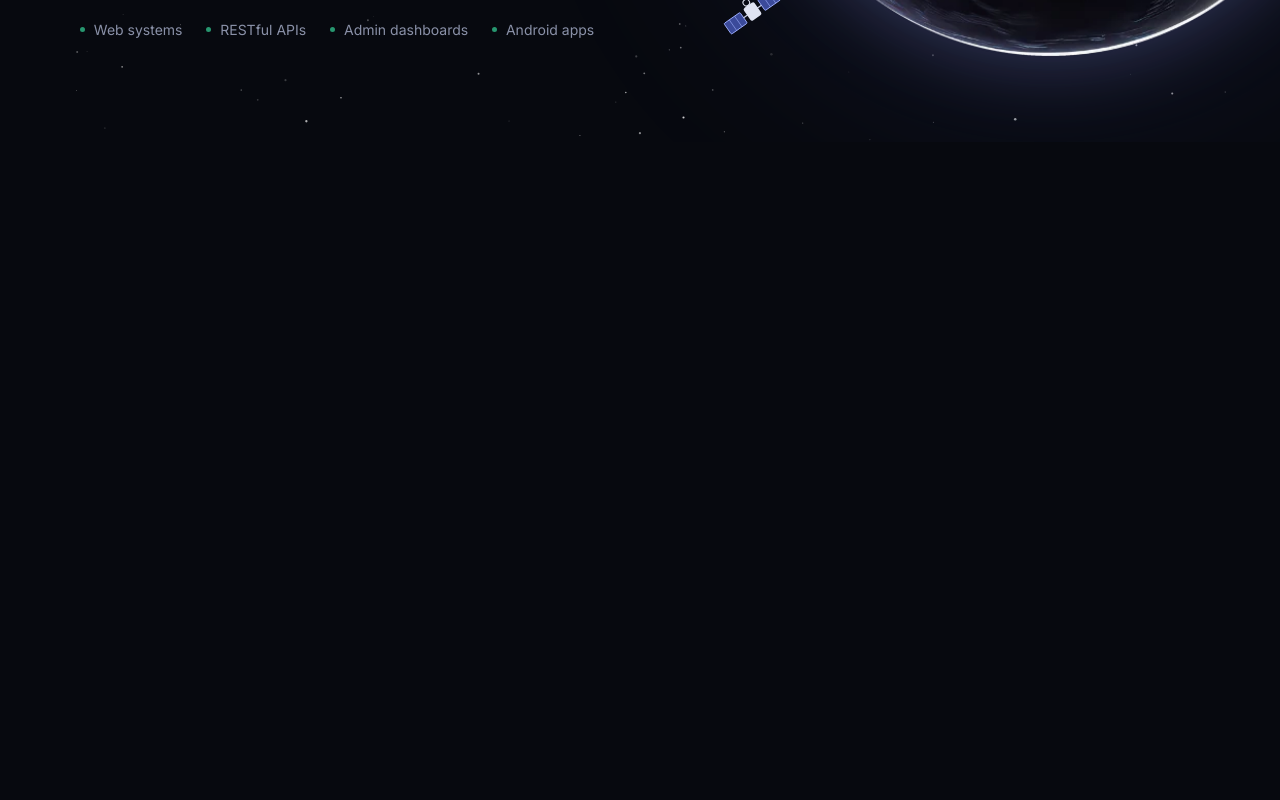
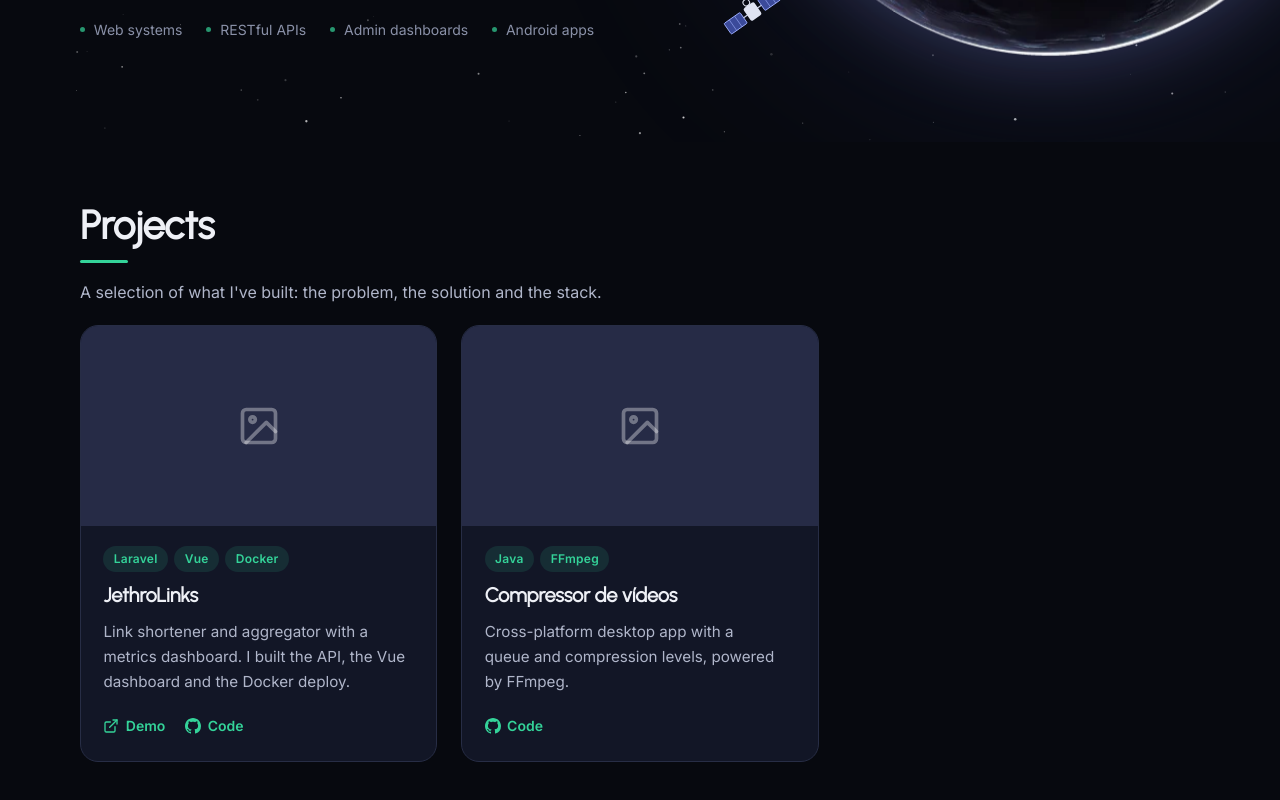
Before and after one commit to Gustavoo01/portfolio, a Vue app: page / in a window 1280 px wide. Shown: the part 658-1458 px from the top of the page. Before the commit the page ends 800 px from the top, so only its background shows below. Built offline with nearby package versions, Linux system fonts and the light colour scheme.

Commit message:
feat: adiciona seção de projetos com quantidade ajustada à tela

```diff
--- a/src/App.vue
+++ b/src/App.vue
@@ -3,6 +3,7 @@ import { useI18n } from "@/i18n";
 import AppHeader from "@/components/layout/AppHeader.vue";
 import StarField from "@/components/hero/StarField.vue";
 import HeroSection from "@/components/hero/HeroSection.vue";
+import ProjectsSection from "@/components/projects/ProjectsSection.vue";
 
 const { t } = useI18n();
 </script>
@@ -15,5 +16,6 @@ const { t } = useI18n();
 
   <main id="main">
     <HeroSection />
+    <ProjectsSection />
   </main>
 </template>
--- /dev/null
+++ b/src/components/projects/ProjectCard.vue
@@ -0,0 +1,137 @@
+<script setup>
+import { useI18n } from "@/i18n";
+import { asset } from "@/utils/asset";
+import TagList from "@/components/ui/TagList.vue";
+import BaseIcon from "@/components/ui/BaseIcon.vue";
+
+defineProps({
+  project: { type: Object, required: true },
+});
+
+const { t, l } = useI18n();
+</script>
+
+<template>
+  <article class="card">
+    <div class="media">
+      <img
+        v-if="project.image"
+        :src="asset(project.image)"
+        :alt="project.title"
+        loading="lazy"
+        decoding="async"
+        width="640"
+        height="360"
+      />
+      <div v-else class="placeholder">
+        <BaseIcon name="image" :size="44" />
+        <span class="sr-only">{{ t("projects.noImage") }}</span>
+      </div>
+    </div>
+
+    <div class="body">
+      <TagList :tags="project.tags" />
+      <h3>{{ project.title }}</h3>
+      <p>{{ l(project.description) }}</p>
+
+      <div v-if="project.links?.demo || project.links?.code" class="links">
+        <a
+          v-if="project.links.demo"
+          :href="project.links.demo"
+          target="_blank"
+          rel="noopener noreferrer"
+        >
+          <BaseIcon name="external" :size="16" /> {{ t("projects.demo") }}
+        </a>
+        <a
+          v-if="project.links.code"
+          :href="project.links.code"
+          target="_blank"
+          rel="noopener noreferrer"
+        >
+          <BaseIcon name="github" :size="16" /> {{ t("projects.code") }}
+        </a>
+      </div>
+    </div>
+  </article>
+</template>
+
+<style scoped>
+.card {
+  display: flex;
+  flex-direction: column;
+  height: 100%;
+  border-radius: var(--radius);
+  overflow: hidden;
+  background: var(--surface);
+  border: 1px solid var(--border);
+  transition:
+    transform 0.3s var(--ease),
+    border-color 0.3s var(--ease),
+    box-shadow 0.3s var(--ease);
+}
+
+.card:hover {
+  transform: translateY(-4px);
+  border-color: var(--border-strong);
+  box-shadow: var(--shadow);
+}
+
+.media {
+  aspect-ratio: 16 / 9;
+  background: var(--media);
+}
+
+.media img {
+  width: 100%;
+  height: 100%;
+  object-fit: cover;
+}
+
+.placeholder {
+  height: 100%;
+  display: grid;
+  place-items: center;
+  color: rgba(255, 255, 255, 0.35);
+}
+
+.body {
+  flex: 1;
+  display: flex;
+  flex-direction: column;
+  gap: 0.75rem;
+  padding: 1.25rem 1.4rem 1.5rem;
+}
+
+h3 {
+  font-size: var(--fs-h3);
+  font-weight: 700;
+}
+
+p {
+  color: var(--muted);
+  font-size: 0.95rem;
+}
+
+.links {
+  display: flex;
+  gap: 1.25rem;
+  margin-top: auto;
+  padding-top: 0.5rem;
+}
+
+.links a {
+  display: inline-flex;
+  align-items: center;
+  gap: 0.4rem;
+  font-size: var(--fs-small);
+  font-weight: 600;
+  color: var(--accent);
+}
+
+.links a:hover {
+  color: var(--accent-hover);
+  text-decoration: underline;
+  text-underline-offset: 3px;
+}
+</style>
--- /dev/null
+++ b/src/components/projects/ProjectsSection.vue
@@ -0,0 +1,122 @@
+<script setup>
+import { computed, ref, onMounted, onBeforeUnmount, nextTick } from "vue";
+import { useI18n } from "@/i18n";
+import { projects } from "@/data/projects";
+import SectionTitle from "@/components/ui/SectionTitle.vue";
+import BaseButton from "@/components/ui/BaseButton.vue";
+import ProjectCard from "./ProjectCard.vue";
+
+const { t } = useI18n();
+
+const ordered = [
+  ...projects.filter((p) => p.featured),
+  ...projects.filter((p) => !p.featured),
+];
+
+const grid = ref(null);
+const columns = ref(3);
+const pages = ref(1);
+const rowsPerPage = computed(() => (columns.value === 1 ? 3 : 2));
+const perPage = computed(() => columns.value * rowsPerPage.value);
+const shown = computed(() =>
+  Math.min(ordered.length, perPage.value * pages.value),
+);
+const visible = computed(() => ordered.slice(0, shown.value));
+const hasMore = computed(() => shown.value < ordered.length);
+const canCollapse = computed(() => !hasMore.value && pages.value > 1);
+
+let observer;
+const gridEl = () => grid.value?.$el ?? grid.value;
+
+function measure() {
+  const el = gridEl();
+  if (!el) return;
+  const tracks = getComputedStyle(el)
+    .gridTemplateColumns.split(" ")
+    .filter(Boolean);
+  columns.value = Math.max(1, tracks.length);
+}
+
+onMounted(() => {
+  measure();
+  observer = new ResizeObserver(measure);
+  observer.observe(gridEl());
+});
+onBeforeUnmount(() => observer?.disconnect());
+
+async function toggle() {
+  if (hasMore.value) {
+    pages.value++;
+  } else {
+    pages.value = 1;
+    await nextTick();
+    document
+      .getElementById("projects")
+      ?.scrollIntoView({ behavior: "smooth", block: "start" });
+  }
+}
+</script>
+
+<template>
+  <section id="projects" class="section" aria-labelledby="projects-title">
+    <div class="container">
+      <SectionTitle
+        id="projects-title"
+        :title="t('projects.title')"
+        :subtitle="t('projects.subtitle')"
+      />
+
+      <TransitionGroup ref="grid" tag="ul" name="card" class="grid">
+        <li
+          v-for="(project, i) in visible"
+          :key="project.id"
+          :style="{ '--i': i % perPage }"
+        >
+          <ProjectCard :project="project" />
+        </li>
+      </TransitionGroup>
+
+      <div v-if="hasMore || canCollapse" class="more">
+        <p class="count">
+          {{ t("projects.count", { shown, total: ordered.length }) }}
+        </p>
+        <BaseButton variant="ghost" @click="toggle">
+          {{ hasMore ? t("projects.showMore") : t("projects.showLess") }}
+        </BaseButton>
+      </div>
+    </div>
+  </section>
+</template>
+
+<style scoped>
+.grid {
+  display: grid;
+  grid-template-columns: repeat(auto-fill, minmax(min(100%, 300px), 1fr));
+  gap: 1.5rem;
+}
+
+.more {
+  display: flex;
+  flex-direction: column;
+  align-items: center;
+  gap: 0.75rem;
+  margin-top: 2.5rem;
+}
+
+.count {
+  color: var(--subtle);
+  font-size: var(--fs-small);
+}
+
+.card-enter-active {
+  transition:
+    opacity 0.45s var(--ease),
+    transform 0.45s var(--ease);
+  transition-delay: calc(var(--i) * 60ms);
+}
+
+.card-enter-from {
+  opacity: 0;
+  transform: translateY(16px);
+}
+</style>
--- /dev/null
+++ b/src/components/ui/SectionTitle.vue
@@ -0,0 +1,41 @@
+<script setup>
+defineProps({
+  title: { type: String, required: true },
+  subtitle: { type: String, default: "" },
+  id: { type: String, default: "" },
+});
+</script>
+
+<template>
+  <header class="section-title">
+    <h2 :id="id || null">{{ title }}</h2>
+    <p v-if="subtitle">{{ subtitle }}</p>
+  </header>
+</template>
+
+<style scoped>
+.section-title {
+  margin-bottom: 20px;
+  max-width: 60ch;
+}
+
+h2 {
+  font-size: var(--fs-h2);
+  font-weight: 700;
+}
+
+h2::after {
+  content: "";
+  display: block;
+  width: 48px;
+  height: 3px;
+  margin-top: 0.75rem;
+  border-radius: 2px;
+  background: var(--accent);
+}
+
+p {
+  margin-top: 1rem;
+  color: var(--muted);
+}
+</style>
--- /dev/null
+++ b/src/components/ui/TagList.vue
@@ -0,0 +1,43 @@
+<script setup>
+defineProps({
+  tags: { type: Array, default: () => [] },
+  variant: { type: String, default: "accent" }, // accent | neutral
+});
+</script>
+
+<template>
+  <ul class="tags" :class="`tags--${variant}`">
+    <li v-for="tag in tags" :key="tag">{{ tag }}</li>
+  </ul>
+</template>
+
+<style scoped>
+.tags {
+  display: flex;
+  flex-wrap: wrap;
+  gap: 0.4rem;
+}
+
+li {
+  padding: 0.2rem 0.65rem;
+  border-radius: var(--radius-pill);
+  font-size: var(--fs-xs);
+  font-weight: 600;
+  letter-spacing: 0.02em;
+  line-height: 1.6;
+}
+
+.tags--accent li {
+  background: var(--accent-soft);
+  color: var(--accent);
+}
+
+.tags--neutral li {
+  padding: 0.35rem 0.8rem;
+  font-size: var(--fs-small);
+  font-weight: 500;
+  background: var(--surface-2);
+  border: 1px solid var(--border);
+  color: var(--text);
+}
+</style>
--- /dev/null
+++ b/src/data/projects.js
@@ -0,0 +1,28 @@
+export const projects = [
+  {
+    id: "jethrolinks",
+    title: "JethroLinks",
+    image: null,
+    tags: ["Laravel", "Vue", "Docker"],
+    featured: true,
+    description: {
+      pt: "Encurtador e agregador de links com painel de métricas. Fiz a API, o painel em Vue e o deploy com Docker.",
+      en: "Link shortener and aggregator with a metrics dashboard. I built the API, the Vue dashboard and the Docker deploy.",
+      es: "Acortador y agregador de enlaces con panel de métricas. Hice la API, el panel en Vue y el deploy con Docker.",
+    },
+    links: { demo: "#", code: "#" },
+  },
+  {
+    id: "projeto-2",
+    title: "Compressor de vídeos",
+    image: null,
+    tags: ["Java", "FFmpeg"],
+    featured: true,
+    description: {
+      pt: "App desktop multiplataforma com fila e níveis de compressão, usando FFmpeg por baixo.",
+      en: "Cross-platform desktop app with a queue and compression levels, powered by FFmpeg.",
+      es: "App de escritorio multiplataforma con cola y niveles de compresión, usando FFmpeg.",
+    },
+    links: { demo: "", code: "#" },
+  },
+];
```
